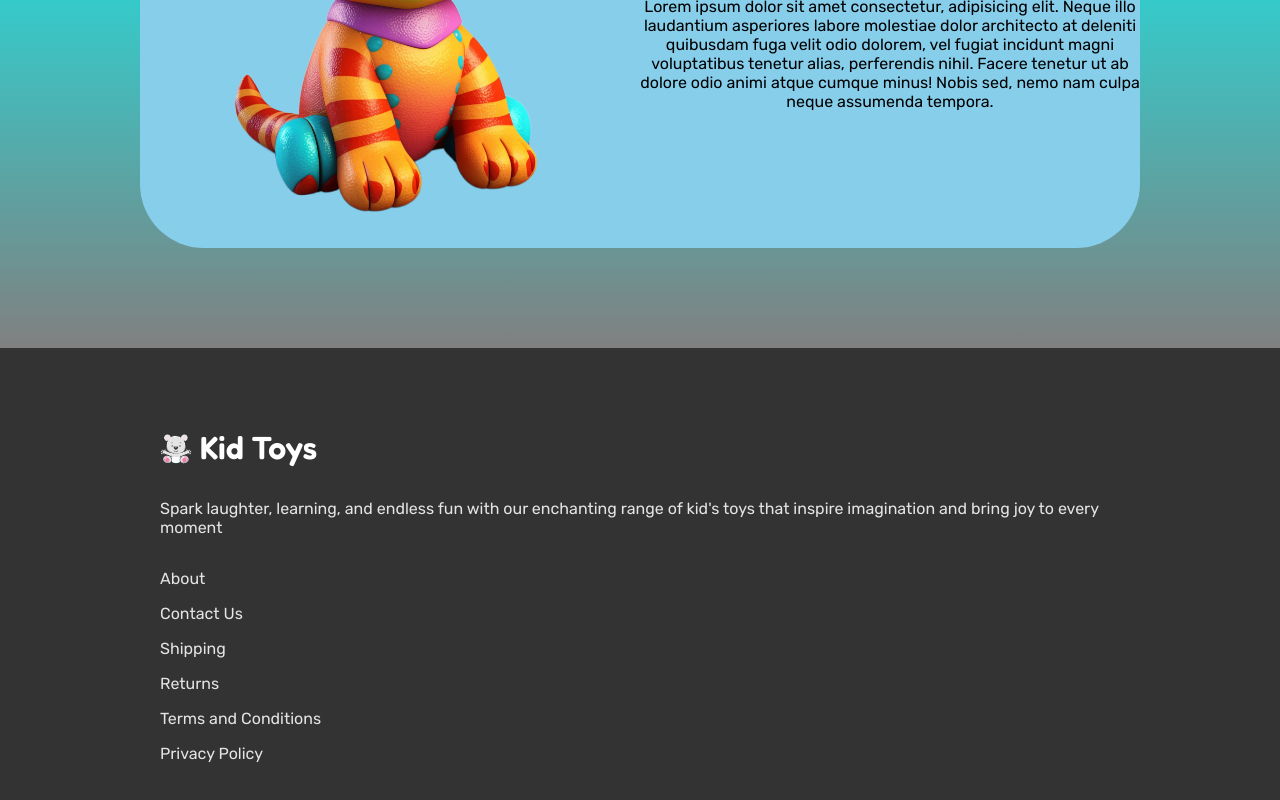
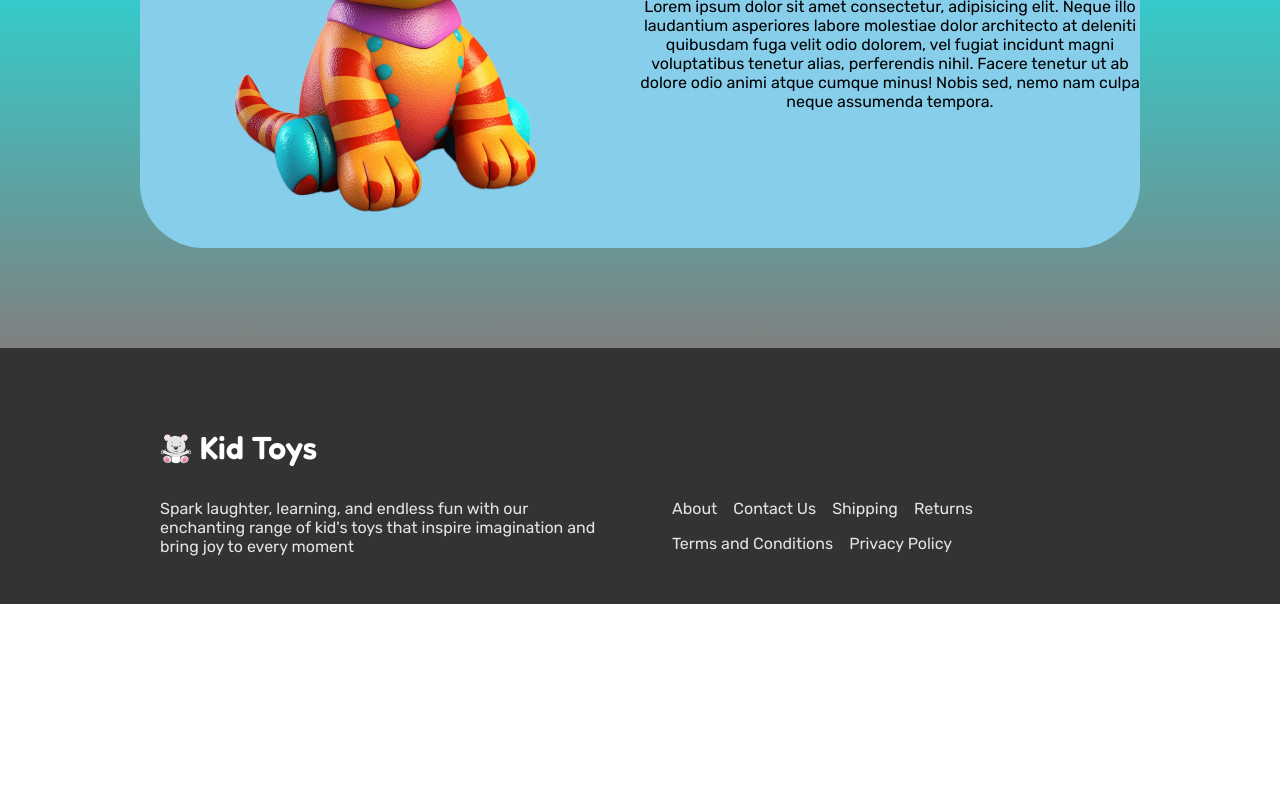
Before and after one commit to z0bla/kid-toys-webapp, a React (Create React App) app: page / in a window 1280 px wide. Shown: the part 388-1188 px from the top of the page. After the commit the page ends 992 px from the top, so only its background shows below. Built offline with nearby package versions, Linux system fonts and the light colour scheme.

Commit message:
Re-arrange footer elements on bigger screens

```diff
--- a/src/components/Footer/Footer.module.css
+++ b/src/components/Footer/Footer.module.css
@@ -5,7 +5,7 @@
 
 .footerWrapper {
   display: grid;
-  gap: 2rem;
+  gap: 2rem 4rem;
   margin: auto;
   max-width: 60rem;
   padding: 5rem 1rem 3rem;
@@ -33,3 +33,23 @@
 .footerNav a:hover {
   color: var(--accent-pink-dark);
 }
+
+@media screen and (min-width: 30rem) {
+  .footerWrapper {
+    grid-template-areas: "logo logo" "about nav";
+    grid-template-columns: repeat(2, 1fr);
+  }
+
+  .footerLogo {
+    grid-area: logo;
+  }
+
+  .footerNav {
+    grid-area: nav;
+  }
+
+  .footerNav ul {
+    flex-direction: row;
+    flex-wrap: wrap;
+  }
+}
--- a/src/components/Footer/index.tsx
+++ b/src/components/Footer/index.tsx
@@ -9,7 +9,9 @@ function Footer(): JSX.Element {
   return (
     <footer className={styles.footerContainer}>
       <div className={styles.footerWrapper}>
-        <Logo variant="light" />
+        <div className={styles.footerLogo}>
+          <Logo variant="light" />
+        </div>
         <p className={styles.footerAbout}>
           Spark laughter, learning, and endless fun with our enchanting range of
           kid&apos;s toys that inspire imagination and bring joy to every moment
```
